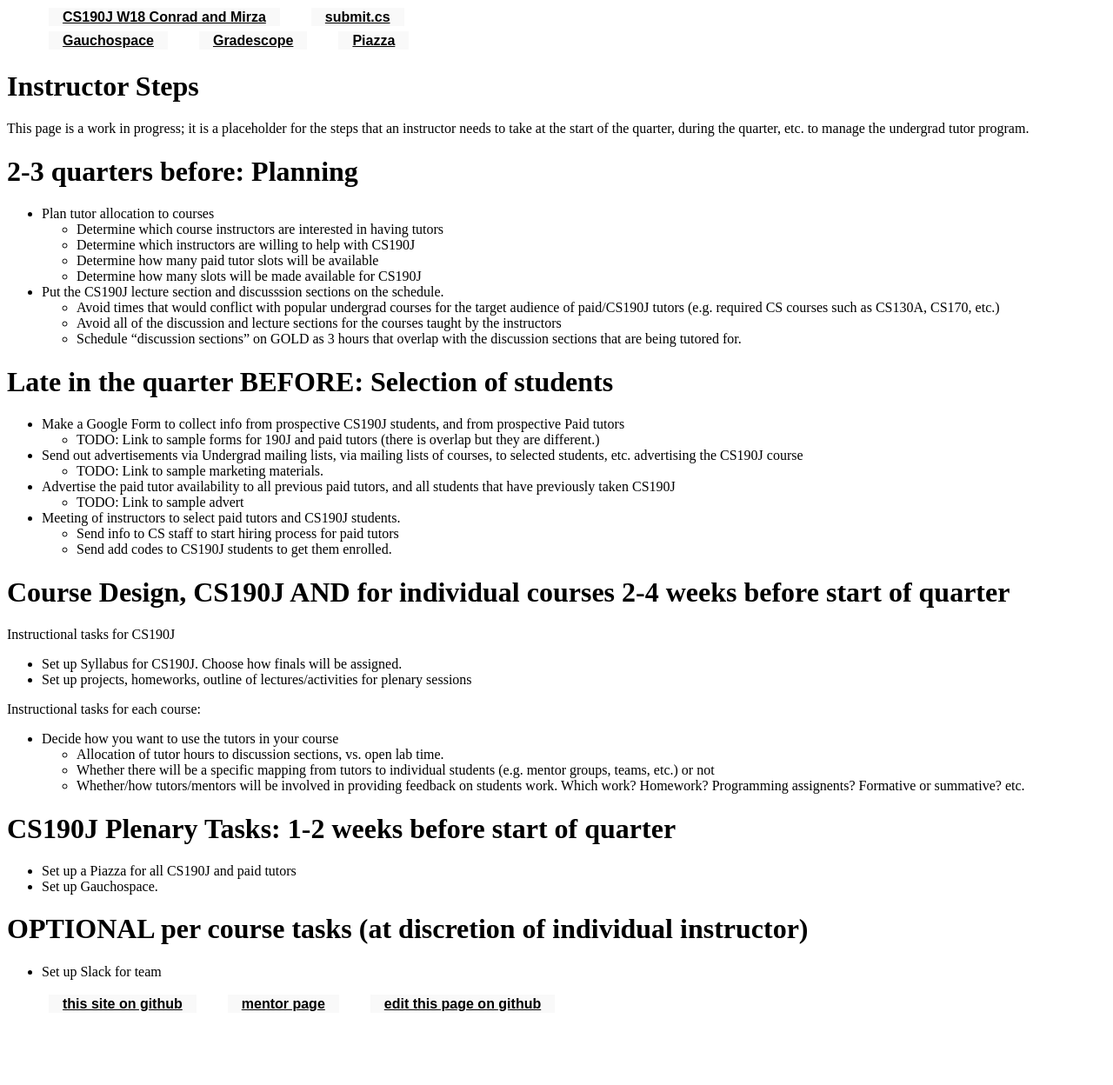
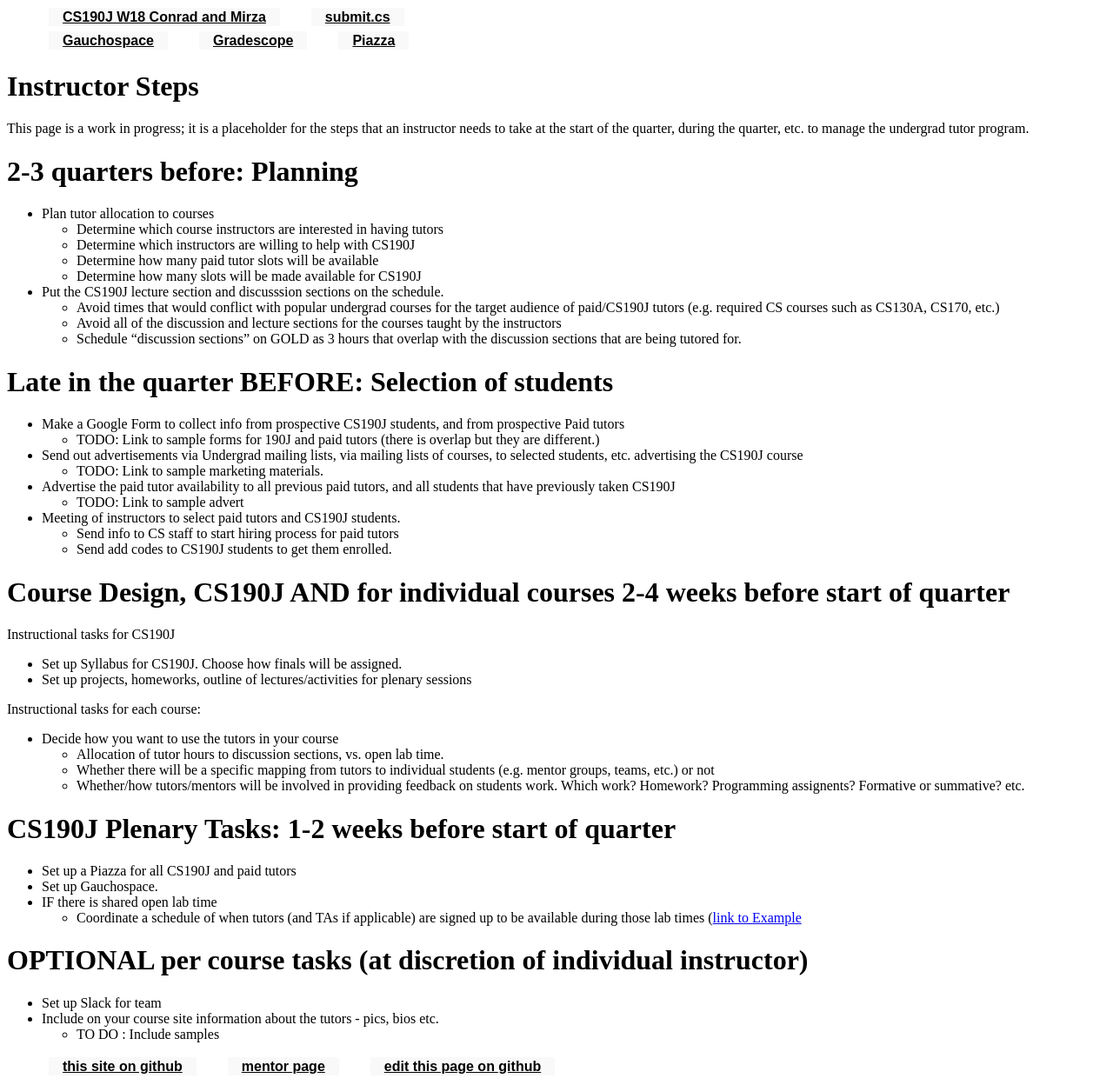
Before and after one commit to ucsb-cs190j-w18/ucsb-cs190j-w18.github.io, a Jekyll site: the page built from _info/instructor_steps.md, in a window 1280 px wide. Shown: the whole page at 87% size. Built offline with Jekyll 4.4.1, drawn with Linux system fonts in a browser that asks for light colours; before the commit the page ends 1176 px from its top, so only the background shows below that.

Commit message:
Update instructor_steps.md

```diff
--- a/_info/instructor_steps.md
+++ b/_info/instructor_steps.md
@@ -50,8 +50,12 @@ Instructional tasks for each course:
 
 * Set up a Piazza for all CS190J and paid tutors
 * Set up Gauchospace.
+* IF there is shared open lab time
+    * Coordinate a schedule of when tutors (and TAs if applicable) are signed up to be available during those lab times ([link to Example](https://docs.google.com/spreadsheets/d/1eUxxgtkC0BFRkKBI5Shb55SoD1e635B-WGpaSrLBOdk/edit?usp=sharing)
 
 
 # OPTIONAL per course tasks (at discretion of individual instructor)
 
 * Set up Slack for team
+* Include on your course site information about the tutors - pics, bios etc.
+   * TO DO : Include samples
```
